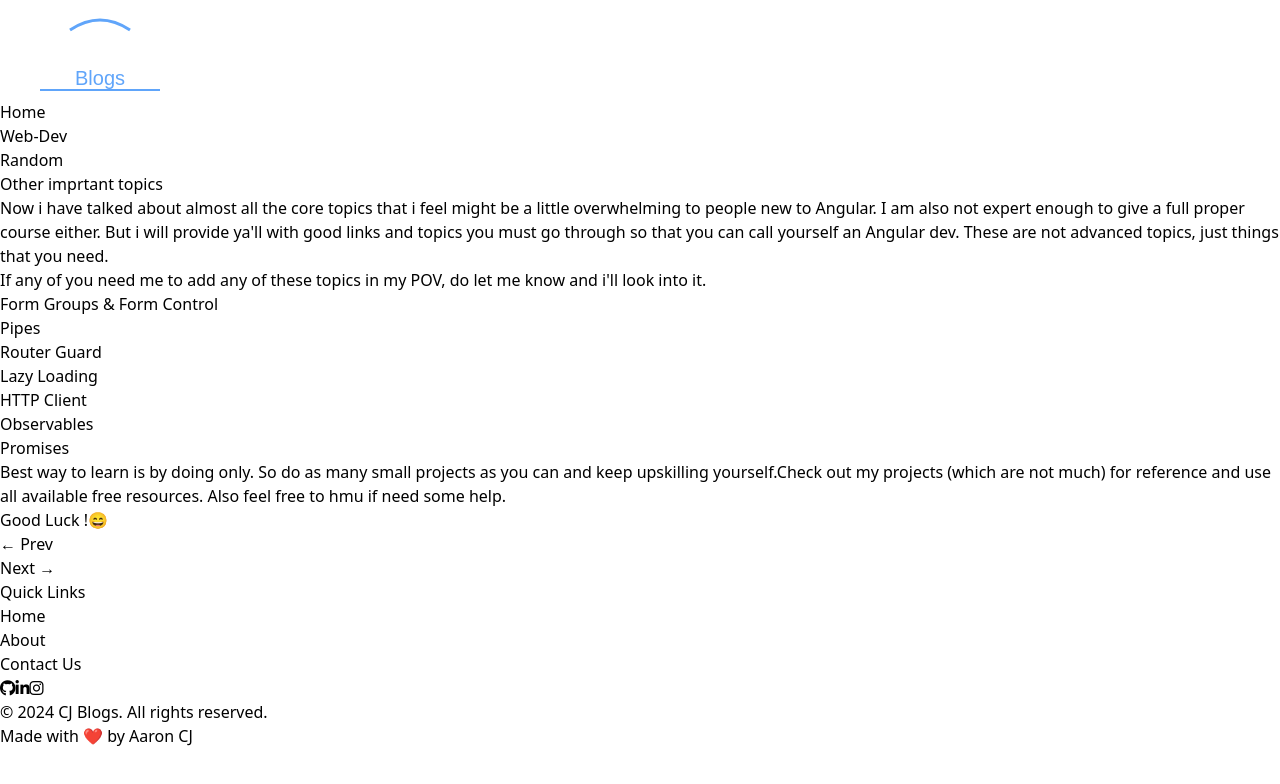
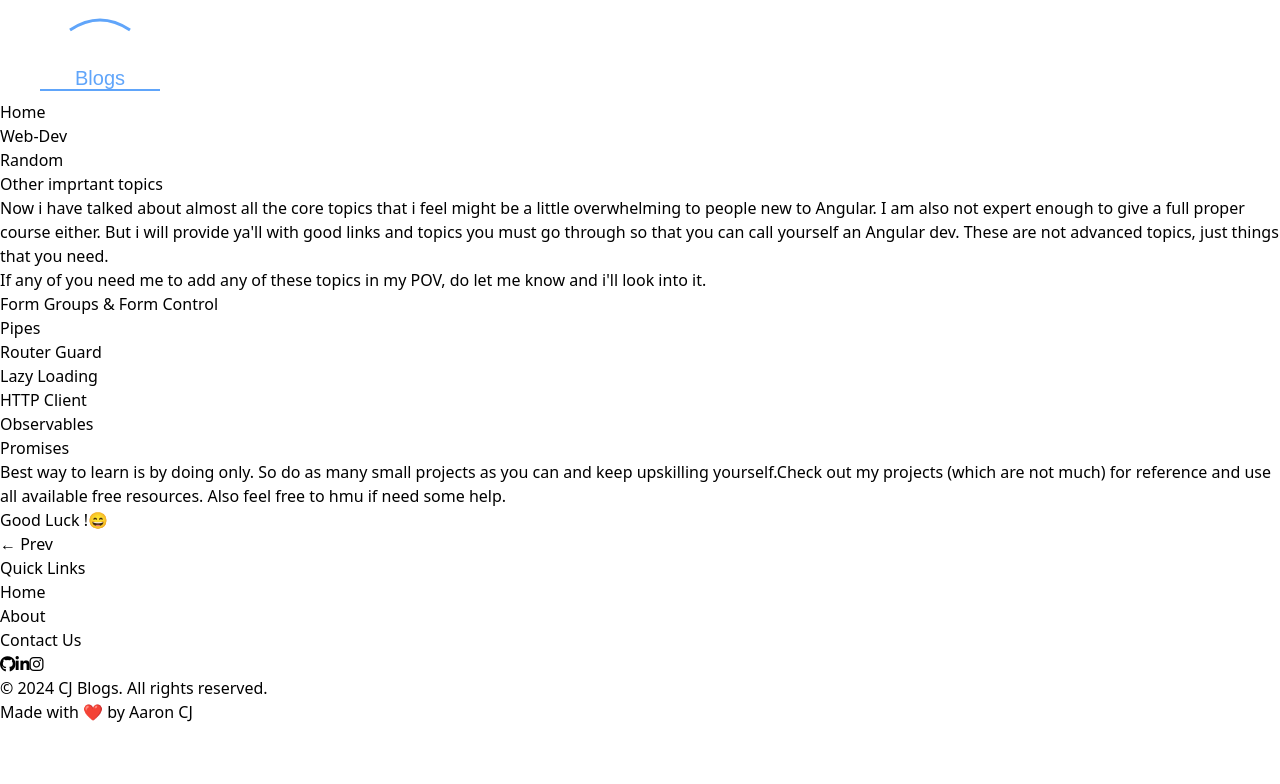
Before and after one commit to aaronchrisjo/cj-blogs, an Angular app: page /angular-8 in a window 1280 px wide. Shown: the top 784 px of the page. Built offline with nearby package versions, Linux system fonts and the light colour scheme.

Commit message:
Gave a final touch up. Need to check for typos and fix.

```diff
--- a/src/app/content/web-dev/angular/angular-8/angular-8.component.html
+++ b/src/app/content/web-dev/angular/angular-8/angular-8.component.html
@@ -1,5 +1,5 @@
 <div class="bg-gray-950 text-white min-h-screen flex flex-col px-6 lg:px-64 p-12">
-    <p class="mt-7 text-lg lg:text-4xl font-semibold max-w-3xl text-left">Other imprtant topics</p>
+    <p class="mt-7 text-lg lg:text-4xl font-semibold max-w-3xl text-left" id="other">Other imprtant topics</p>
     <article class="mt-10 text-xl">
         <p class="mb-6">Now i have talked about almost all the core topics that i feel might be a little overwhelming to people new to Angular. I am also not expert enough to give a full proper course either. But i will provide ya'll with good links and topics you must go through so that you can call yourself an Angular dev. These are not advanced topics, just things that you need.</p>
         <p class="mb-6">If any of you need me to add any of these topics in my POV, do let me know and i'll look into it.</p>
@@ -27,10 +27,5 @@
         <p class="text-left cursor-pointer">
           <a class="text-blue-400 font-semibold text-2xl" (click)="goToRoute('/angular-7')">← Prev</a>
         </p>
-
-        <!-- Next Link -->
-        <p class="text-right cursor-pointer">
-          <a class="text-blue-400 font-semibold text-2xl" (click)="goToRoute('/angular-9')">Next →</a>
-        </p>
-      </div>
+    </div>
 </div>
--- a/src/app/content/web-dev/angular/angular.component.html
+++ b/src/app/content/web-dev/angular/angular.component.html
@@ -31,6 +31,7 @@
         <li><a (click)="goToSection('/angular-5','interpolation')" class="text-blue-500 hover:underline cursor-pointer">Interpolation</a></li>
         <li><a (click)="goToSection('/angular-6','directives')" class="text-blue-500 hover:underline cursor-pointer">Angular Directives</a></li>
         <li><a (click)="goToSection('/angular-7','services')" class="text-blue-500 hover:underline cursor-pointer">Services & Dependency Injection</a></li>
+        <li><a (click)="goToSection('/angular-8','other')" class="text-blue-500 hover:underline cursor-pointer">Other important topics</a></li>
     </ul>
 </div>
 
```
